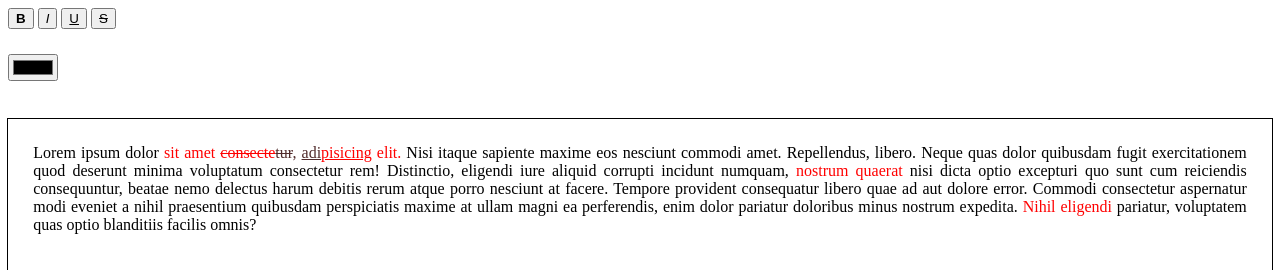
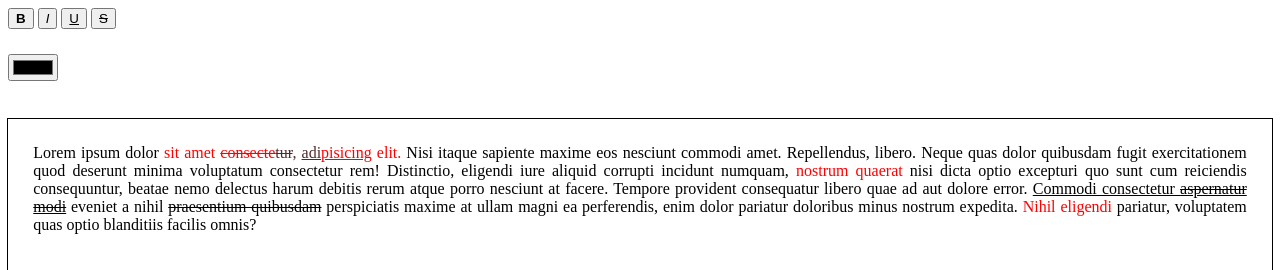
Before and after one commit to andre2xu/rich_text_editor, a website with bundled scripts: page index.html in a window 1280 px wide. Shown: the top 270 px of the page. Built offline with nearby package versions, Linux system fonts and the light colour scheme.

Commit message:
Modified the dummy text in the text box.

```diff
--- a/index.html
+++ b/index.html
@@ -32,7 +32,7 @@
     <input id="color-picker" type="color">
 
     <div id="text-box">
-        Lorem ipsum dolor <span data-type="color" style="color: rgb(255,0,0);">sit amet <s>consecte</s></span><span data-type="color" style="color: rgb(80, 43, 43);"><s>tur</s>, <u>adi</u></span><span data-type="color" style="color: rgb(255,0,0);"><u>pisicing</u> elit.</span> Nisi itaque sapiente maxime eos nesciunt commodi amet. Repellendus, libero. Neque quas dolor quibusdam fugit exercitationem quod deserunt minima voluptatum consectetur rem! Distinctio, eligendi iure aliquid corrupti incidunt numquam, <span data-type="color" style="color: rgb(255,0,0);">nostrum</span> <span data-type="color" style="color: rgb(255,0,0);">quaerat</span> nisi dicta optio excepturi quo sunt cum reiciendis consequuntur, beatae nemo delectus harum debitis rerum atque porro nesciunt at facere. Tempore provident consequatur libero quae ad aut dolore error. Commodi consectetur aspernatur modi eveniet a nihil praesentium quibusdam perspiciatis maxime at ullam magni ea perferendis, enim dolor pariatur doloribus minus nostrum expedita. <span data-type="color" style="color: rgb(255,0,0);">Nihil</span><span data-type="color" style="color: rgb(255,0,0);"> eligendi</span> pariatur, voluptatem quas optio blanditiis facilis omnis?
+        Lorem ipsum dolor <span data-type="color" style="color: rgb(255,0,0);">sit amet <s>consecte</s></span><span data-type="color" style="color: rgb(80, 43, 43);"><s>tur</s>, <u>adi</u></span><span data-type="color" style="color: rgb(255,0,0);"><u>pisicing</u> elit.</span> Nisi itaque sapiente maxime eos nesciunt commodi amet. Repellendus, libero. Neque quas dolor quibusdam fugit exercitationem quod deserunt minima voluptatum consectetur rem! Distinctio, eligendi iure aliquid corrupti incidunt numquam, <span data-type="color" style="color: rgb(255,0,0);">nostrum</span> <span data-type="color" style="color: rgb(255,0,0);">quaerat</span> nisi dicta optio excepturi quo sunt cum reiciendis consequuntur, beatae nemo delectus harum debitis rerum atque porro nesciunt at facere. Tempore provident consequatur libero quae ad aut dolore error. <u>Commodi consectetur <s>aspernatur modi</s></u> eveniet a nihil <s>praesentium quibusdam</s> perspiciatis maxime at ullam magni ea perferendis, enim dolor pariatur doloribus minus nostrum expedita. <span data-type="color" style="color: rgb(255,0,0);">Nihil</span><span data-type="color" style="color: rgb(255,0,0);"> eligendi</span> pariatur, voluptatem quas optio blanditiis facilis omnis?
     </div>
 
     <script src="./dist/index.js"></script>
```
